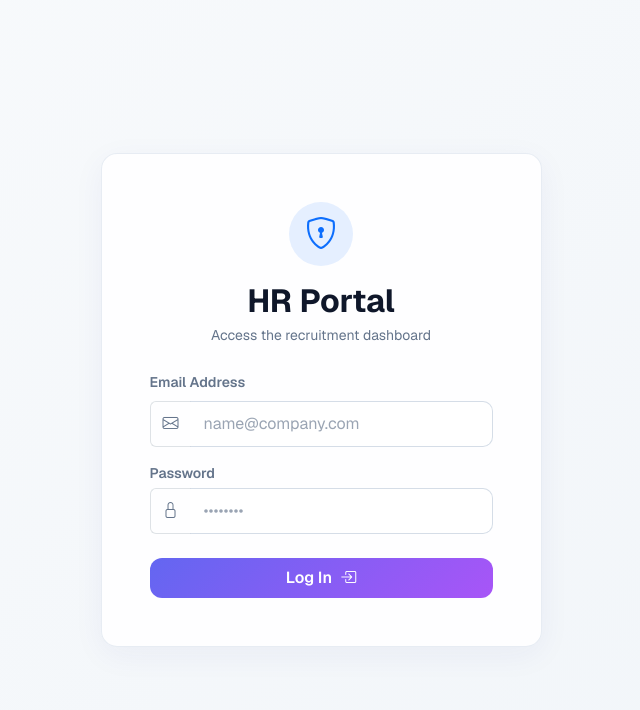
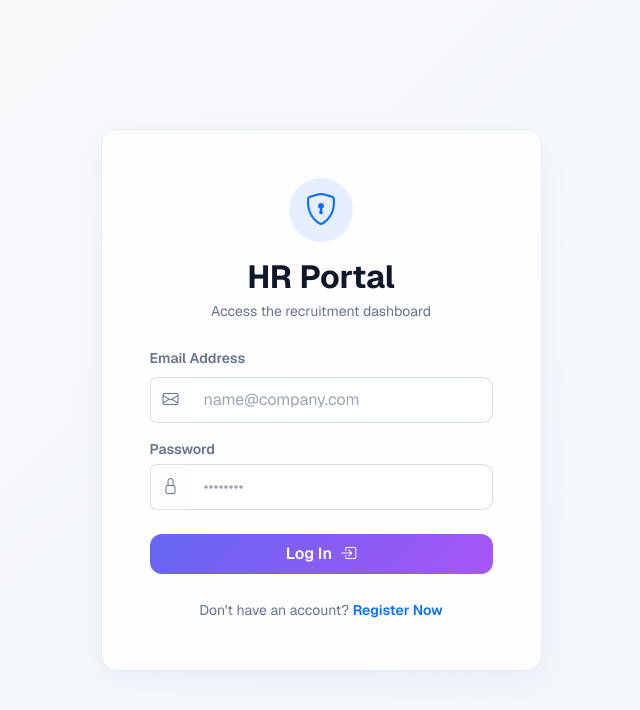
Before and after one commit to mtf21102001/egypt-express-Recruitment-Assessment-System, a Next.js app in the folder frontend/: page /login in a window 1280 px wide. Shown: the top 710 px of the page, without its empty margins (319-959 px from the left). Built offline with nearby package versions, Linux system fonts and the light colour scheme; no server answers.

Commit message:
feat: implement authentication login and registration pages with form validation

```diff
--- a/frontend/src/app/login/page.tsx
+++ b/frontend/src/app/login/page.tsx
@@ -148,6 +148,13 @@ function LoginForm() {
                 )}
               </button>
             </form>
+
+            <div className="text-center mt-4">
+              <span className="text-muted small">Don&apos;t have an account? </span>
+              <Link href="/register" className="text-primary small fw-semibold text-decoration-none">
+                Register Now
+              </Link>
+            </div>
           </div>
         </div>
       </div>
--- a/frontend/src/app/register/page.tsx
+++ b/frontend/src/app/register/page.tsx
@@ -43,7 +43,7 @@ export default function RegisterPage() {
     try {
       await api.auth.register({ name, email, password });
       // Redirect to login on success
-      router.push('');
+      router.push('/login?registered=true');
     } catch (err: unknown) {
       const message = err instanceof Error ? err.message : 'Registration failed. Try again.';
       setError(message);
```
